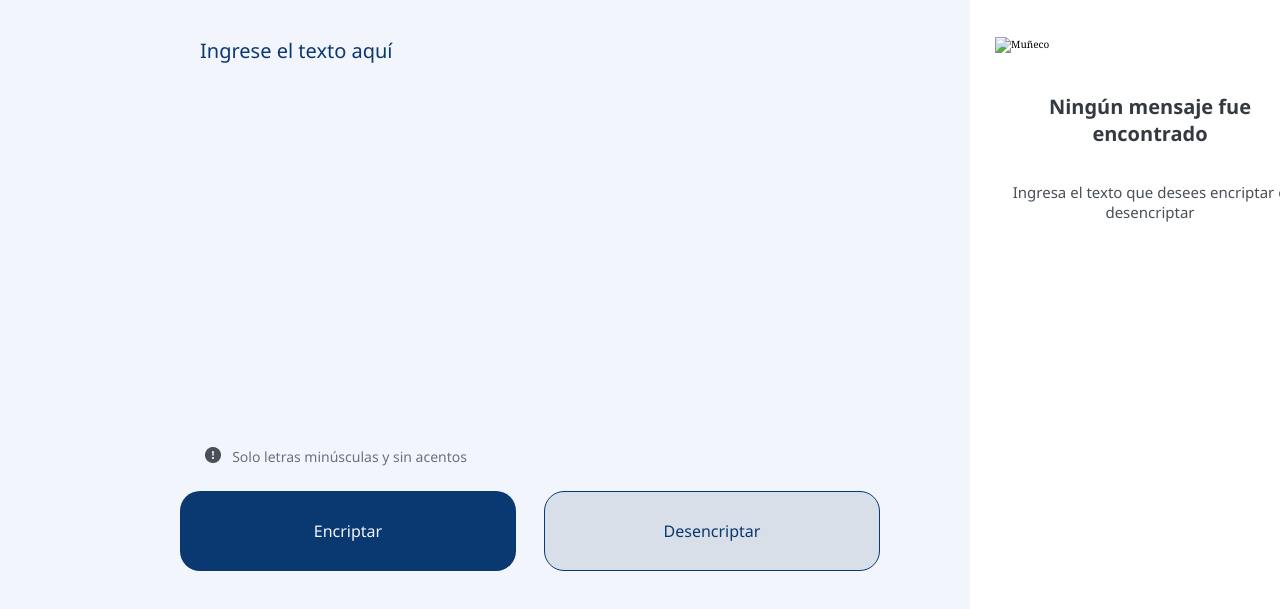
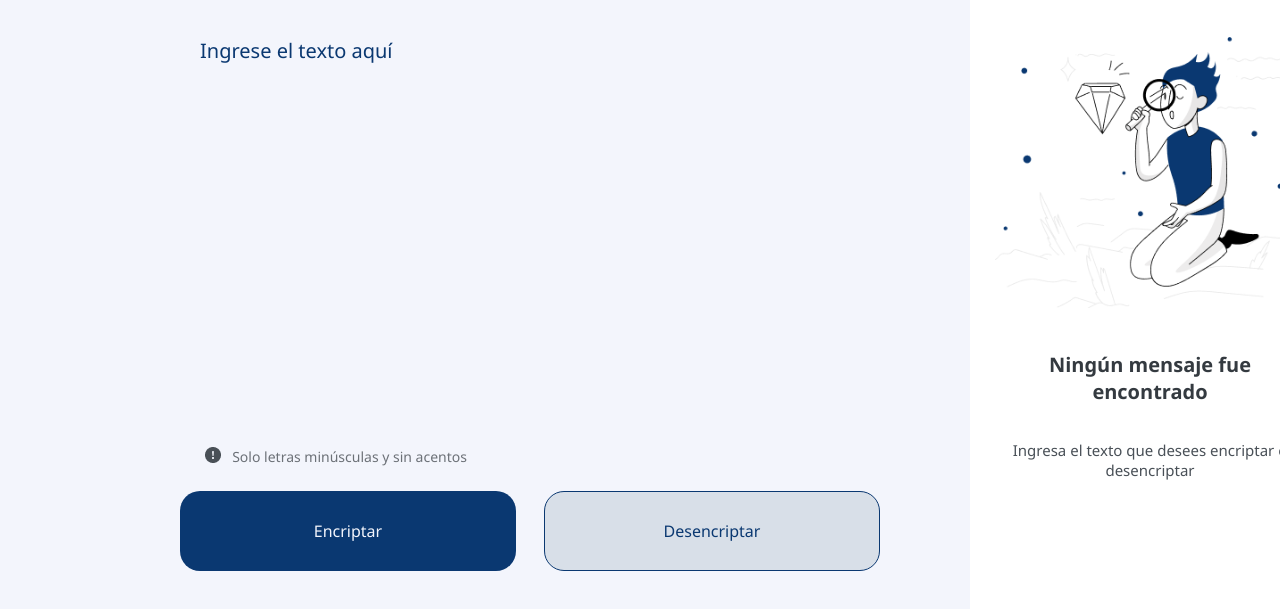
Before and after one commit to FranciscoRuizLuna/FranciscoRuizLuna.github.io, a plain HTML site: page index.html in a window 1280 px wide. Shown: the part 73-682 px from the top of the page. Drawn offline with Linux system fonts and the light colour scheme.

Commit message:
Corrigiendo nombre de imagen de muneco en el html

```diff
--- a/index.html
+++ b/index.html
@@ -24,7 +24,7 @@
     <!--SIDE DERECHO-->
     <div class="contenedor-area-output">
       <div class="contenedor-imagen-output" id="contenedorImagen">
-        <img class="muñeco" src="./imagenes/Muñeco.png" alt="Muñeco" />
+        <img class="muñeco" src="./imagenes/Muneco.png" alt="Muñeco" />
       </div>
 
       <div class="contenedor-mensaje-no-encontrado" id="contenedorTexto1">
```
